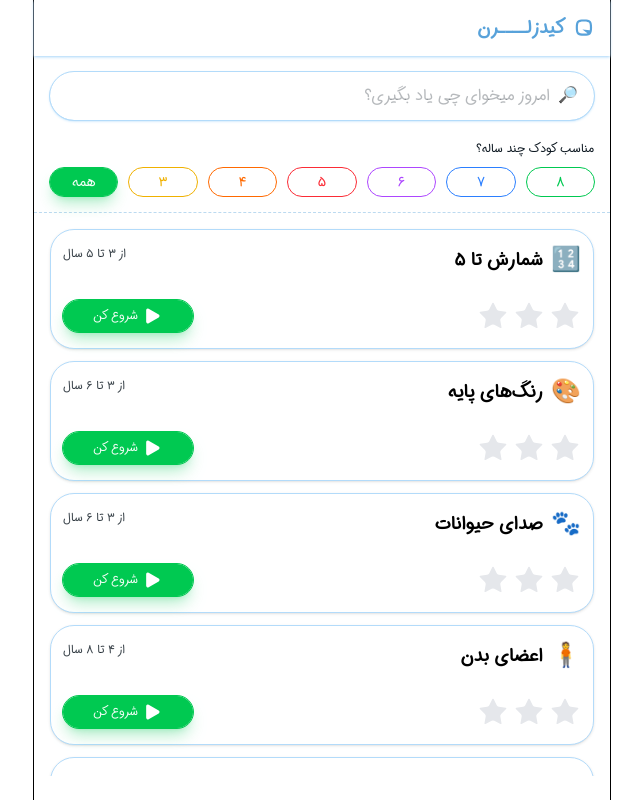
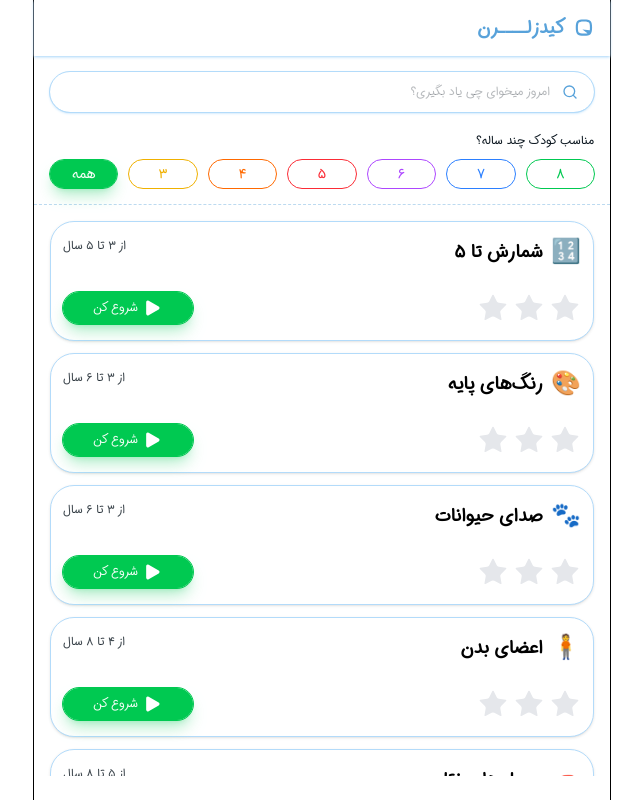
Before and after one commit to parsa-ai/kidslearn, a Next.js app: page / in a window 1280 px wide. Shown: the whole page, without its empty margins (318-961 px from the left). Built offline with nearby package versions, Linux system fonts and the light colour scheme.

Commit message:
add search lagic

```diff
--- /dev/null
+++ b/app/components/icons/SearchIcon.tsx
@@ -0,0 +1,17 @@
+import { SVGProps } from "react";
+const SearchIcon = (props: SVGProps<SVGSVGElement>) => (
+  <svg
+    xmlns="http://www.w3.org/2000/svg"
+    viewBox="0 0 24 24"
+    fill="none"
+    stroke="currentColor"
+    strokeWidth={2}
+    strokeLinecap="round"
+    strokeLinejoin="round"
+    {...props}
+  >
+    <path d="m21 21-4.34-4.34" />
+    <circle cx={11} cy={11} r={8} />
+  </svg>
+);
+export default SearchIcon;
--- a/app/components/pages/home/SearchInput.tsx
+++ b/app/components/pages/home/SearchInput.tsx
@@ -1,8 +1,14 @@
+"use client"
+import { useLessonsStore } from "@/app/context/useLessonsStore"
+import SearchIcon from "../../icons/SearchIcon"
+
 function SearchInput() {
+    const searchTitle = useLessonsStore((s) => s.searchTitle)
+    const setSearchTitle = useLessonsStore((s) => s.setSearchTitle)
     return (
         <div className="relative w-full flex items-center">
-            <input type="text" id="search" name="search" placeholder="امروز میخوای چی یاد بگیری؟" className="w-full outline outline-primary-light rounded-full py-3 pl-4 pr-11 shadow-sm shadow-primary-light placeholder:text-primary-dark/30 text-primary-dark" />
-            <label htmlFor="search" className="absolute right-4 ">🔎</label>
+            <input type="text" id="search" name="search" placeholder="امروز میخوای چی یاد بگیری؟" className="text-xs w-full outline outline-primary-light rounded-full py-3 pl-4 pr-11 shadow-sm shadow-primary-light placeholder:text-primary-dark/30 text-primary-dark" value={searchTitle} onChange={(e)=>setSearchTitle(e.target.value)} />
+            <label htmlFor="search" className="absolute right-4"><SearchIcon className="stroke-primary w-4 h-4"/></label>
         </div>
     )
 }
```
